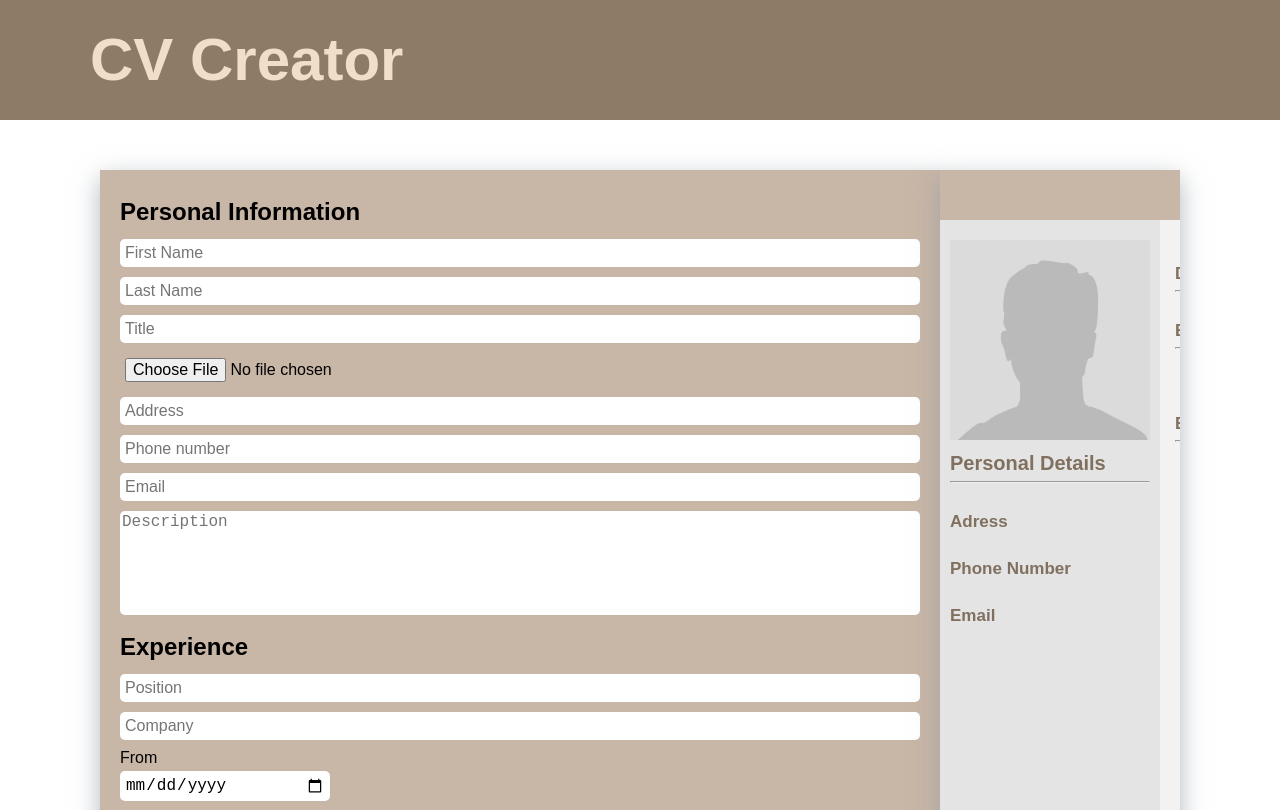
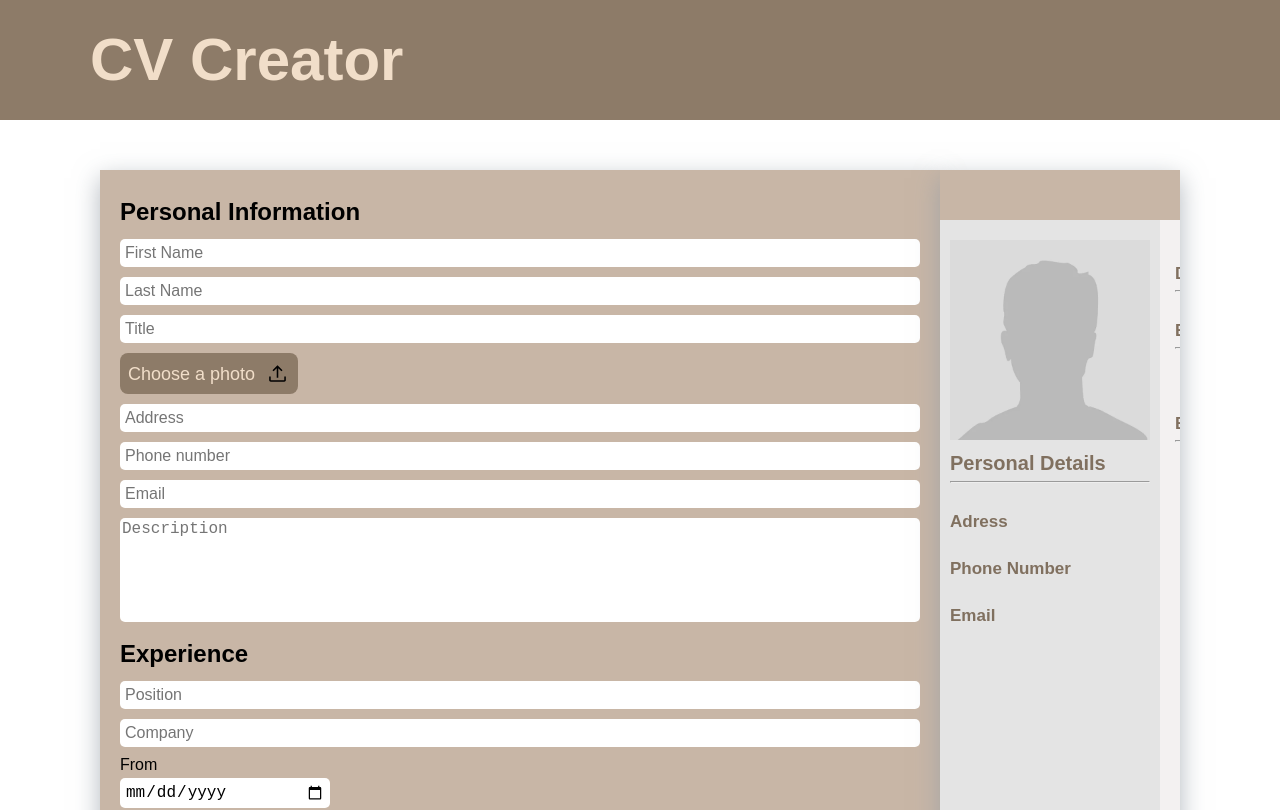
Before and after one commit to eduardsdn/react-cv-creator, a React (Create React App) app: page / in a window 1280 px wide. Shown: the top 810 px of the page. Built offline with nearby package versions, Linux system fonts and the light colour scheme.

Commit message:
an avatar photo can now be chosen from local files

```diff
--- a/src/App.jsx
+++ b/src/App.jsx
@@ -2,6 +2,8 @@ import React from "react";
 import Header from "./components/Header";
 import CVForm from "./components/CVForm";
 import CVPreview from "./components/CVPreview";
+import defaultPhoto from "./assets/default_photo.jpg"
+
 
 function App() {
 
@@ -136,12 +138,35 @@ function updateEducation(event, id){
 }
 // EDUCATION-----------------------------------------------------------------------------
 
+// PHOTO HANDILNG
+
+const[avatarPhoto, setAvatarPhoto] = React.useState(defaultPhoto)
+
+function handleImageChange(event) {
+  const file = event.target.files[0]
+  if(file) {
+    const reader = new FileReader()
+    console.log(reader)
+    reader.onloadend = () => {
+      setAvatarPhoto(reader.result)
+    }
+    reader.readAsDataURL(file)
+  }
+  else {
+    setAvatarPhoto(defaultPhoto)
+  }
+
+
+}
+
   return (
     <div className="App">
       <Header />
       <main className="main-content">
         <CVForm
         updatePersonalInfo={updatePersonalInfo}
+
+        handleImageChange={handleImageChange}
 
         experiences={experiences}
         addExperience={addExperience}
@@ -153,6 +178,7 @@ function updateEducation(event, id){
         deleteEducation={deleteEducation}
         updateEducation={updateEducation}/>
         <CVPreview
+        avatarPhoto={avatarPhoto}
         personalInfo={personalInfo}
         experiences={experiences}
         educations={educations}/>
--- a/src/components/CVForm.jsx
+++ b/src/components/CVForm.jsx
@@ -28,7 +28,7 @@ export default function CVForm(props) {
 
     return(
         <div className="cv-form">
-            <PersonalInfoForm updatePersonalInfo={props.updatePersonalInfo}/>
+            <PersonalInfoForm updatePersonalInfo={props.updatePersonalInfo} handleImageChange={props.handleImageChange}/>
             {experienceElements}
             {/* <ExperienceForm updateExperience={props.updateExperience} addExperience={props.addExperience}/> */}
             {educationElements}
--- a/src/components/CVPreview.jsx
+++ b/src/components/CVPreview.jsx
@@ -38,7 +38,7 @@ export default function CVPreview(props){
 
                 <div className="preview-sideBar">
 
-                    <img src={defaultPhoto} alt="" className="photo"/>
+                    <img src={props.avatarPhoto} alt="" className="photo"/>
 
                     <div className="presonalDetailsPreview">
                         <h1 className="presonalDetailsPreview-title">Personal Details</h1>
--- a/src/components/PersonalInfoForm.jsx
+++ b/src/components/PersonalInfoForm.jsx
@@ -1,16 +1,22 @@
-export default function PersonalInfoForm(props){
+import uploadIcon from "../assets/upload_icon.svg"
+
+export default function PersonalInfoForm({updatePersonalInfo, handleImageChange}){
     return(
     <div className="personal-info subform">
         <h1 className="subform title">Personal Information</h1>
-        <input type="text" name="firstName" placeholder="First Name" onChange={props.updatePersonalInfo}/>
-        <input type="text" name="lastName" placeholder="Last Name" onChange={props.updatePersonalInfo}/>
-        <input type="text" name="title" placeholder="Title" onChange={props.updatePersonalInfo}/>
-        <input type="file" />
-        <input type="text" name="address" placeholder="Address" onChange={props.updatePersonalInfo}/>
-        <input type="tel" name="phone" placeholder="Phone number" onChange={props.updatePersonalInfo}/>
-        <input type="email" name="email" placeholder="Email" onChange={props.updatePersonalInfo}/>
+        <input type="text" name="firstName" placeholder="First Name" onChange={updatePersonalInfo}/>
+        <input type="text" name="lastName" placeholder="Last Name" onChange={updatePersonalInfo}/>
+        <input type="text" name="title" placeholder="Title" onChange={updatePersonalInfo}/>
+        <label for="file-upload" class="custom-file-upload button">
+            Choose a photo
+            <img src={uploadIcon} alt="" class="upload-icon"/>
+        </label>
+        <input type="file" id="file-upload" accept="image/png, image/svg, image/jpeg" onChange={event => handleImageChange(event)}/>
+        <input type="text" name="address" placeholder="Address" onChange={updatePersonalInfo}/>
+        <input type="tel" name="phone" placeholder="Phone number" onChange={updatePersonalInfo}/>
+        <input type="email" name="email" placeholder="Email" onChange={updatePersonalInfo}/>
 
-        <textarea name="description" placeholder="Description" onChange={props.updatePersonalInfo}></textarea>
+        <textarea name="description" placeholder="Description" onChange={updatePersonalInfo}></textarea>
     </div>
     )
 }
--- a/src/style.css
+++ b/src/style.css
@@ -126,6 +126,26 @@ input[type='date'] {
     margin-top: 5px;
     max-width: 25%;
 }
+
+input[type='file'] {
+    display: none;
+}
+
+.custom-file-upload {
+    display: flex;
+    align-items: center;
+    cursor: pointer;
+    width: fit-content;
+}
+
+.upload-icon {
+    width: 25px;
+    margin-left: 10px;
+}
+
+
+
+
 
 label {
     margin-top: 10px;
```
Also changed, not shown: src/assets/upload_icon.svg (added).
